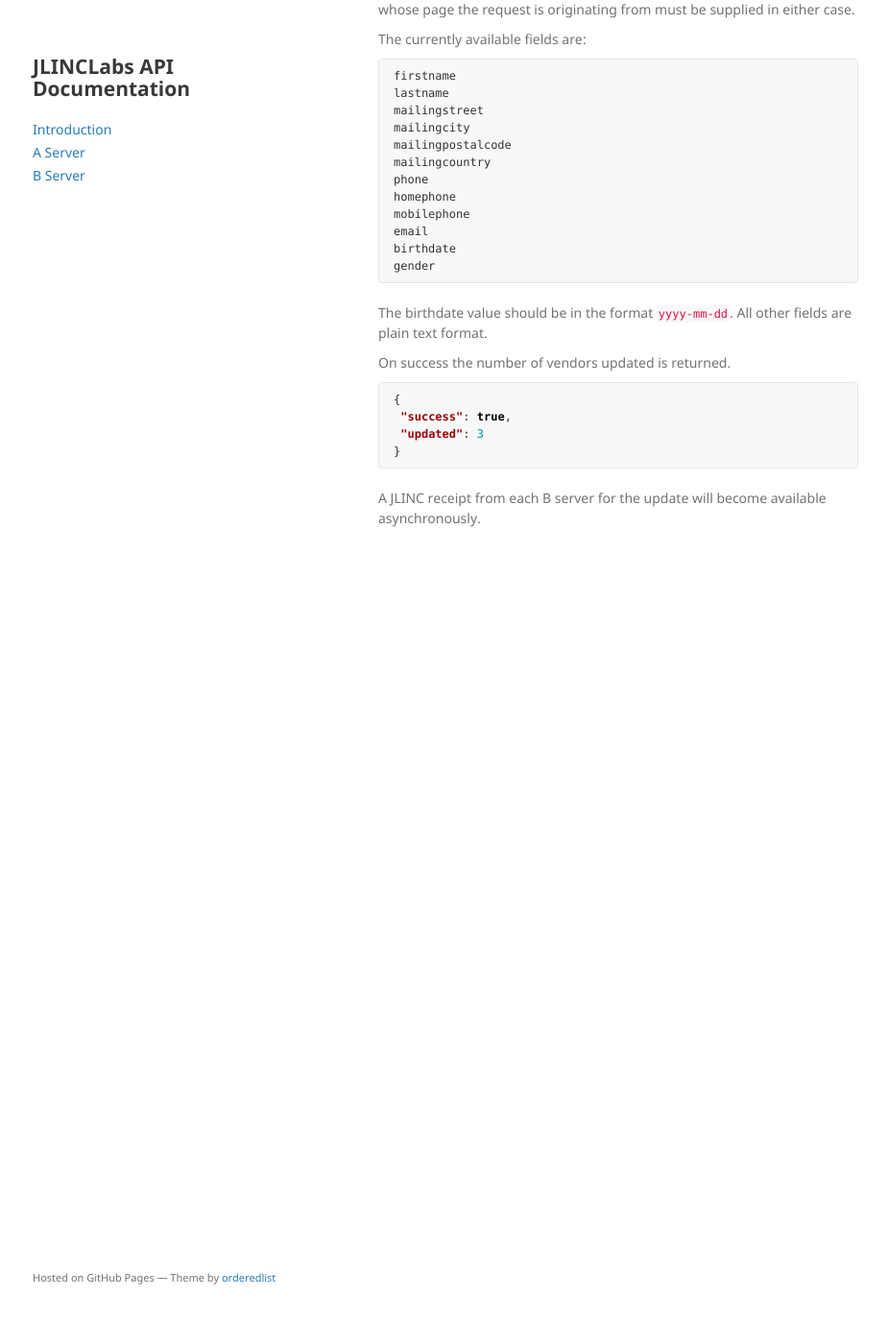
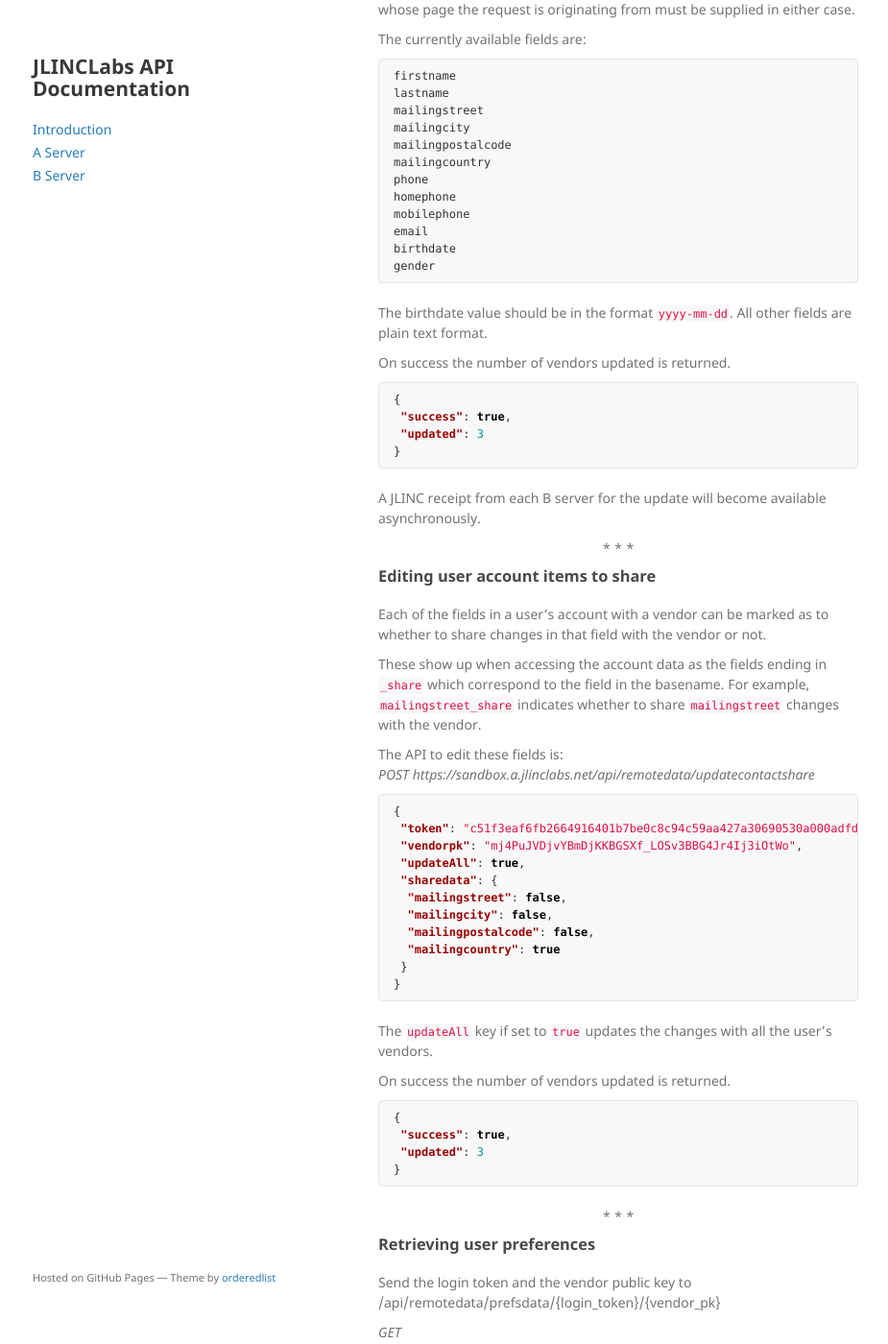
Before and after one commit to jlinclabs/apidocs, a Jekyll site: the page built from a_server.md, in a window 1280 px wide and 1400 px high, scrolled down 3930 px. Shown: the whole window at 96% size, without its empty margins (176-1101 px from the left). Built offline with Jekyll 4.4.1, drawn with Linux system fonts in a browser that asks for light colours; our own code applies the rules of GitHub Pages for plain Markdown files; before the commit the page ends 4540 px from its top, so only the background shows below that; some of the changed text lies outside the part shown.

Commit message:
Describe editing account data share fields, retrieving prefs data and updating prefs data.

````diff
--- a/a_server.md
+++ b/a_server.md
@@ -226,3 +226,92 @@ On success the number of vendors updated is returned.
 ```
 
 A JLINC receipt from each B server for the update will become available asynchronously.
+
+
+{% include starsep.html %}
+
+### Editing user account items to share
+Each of the fields in a user's account with a vendor can be marked as to whether to share changes in that field with the vendor or not.
+
+These show up when accessing the account data as the fields ending in `_share` which correspond to the field in the basename. For example, `mailingstreet_share` indicates whether to share `mailingstreet` changes with the vendor.
+
+The API to edit these fields is:
+_POST https://sandbox.a.jlinclabs.net/api/remotedata/updatecontactshare_
+```json
+{
+ "token": "c51f3eaf6fb2664916401b7be0c8c94c59aa427a30690530a000adfd944a33c2",
+ "vendorpk": "mj4PuJVDjvYBmDjKKBGSXf_LOSv3BBG4Jr4Ij3iOtWo",
+ "updateAll": true,
+ "sharedata": {
+  "mailingstreet": false,
+  "mailingcity": false,
+  "mailingpostalcode": false,
+  "mailingcountry": true
+ }
+}
+```
+
+The `updateAll` key if set to `true` updates the changes with all the user's vendors.
+
+On success the number of vendors updated is returned.
+
+```json
+{
+ "success": true,
+ "updated": 3
+}
+```
+
+{% include starsep.html %}
+
+### Retrieving user preferences
+
+Send the login token and the vendor public key to /api/remotedata/prefsdata/{login_token}/{vendor_pk}
+
+_GET https://sandbox.a.jlinclabs.net/api/remotedata/prefsdata/2dfb4668.../XxnnSLWq..._
+
+Returns:
+
+```json
+{
+ "success": true,
+ "prefsData": {
+  "emailmarketing": false,
+  "emailcomms": true
+  }
+}
+```
+
+Currently the `emailmarketing` and `emailcomms` fields are the only preference settings available.
+
+
+{% include starsep.html %}
+
+### Editing user preferences
+
+The API to edit preference fields is:
+_POST https://sandbox.a.jlinclabs.net/api/remotedata/updateprefsdata_
+```json
+{
+ "token": "c51f3eaf6fb2664916401b7be0c8c94c59aa427a30690530a000adfd944a33c2",
+ "vendorpk": "mj4PuJVDjvYBmDjKKBGSXf_LOSv3BBG4Jr4Ij3iOtWo",
+ "updateAll": true,
+ "data": {
+  "emailmarketing": true,
+  "emailcomms": true
+ }
+}
+```
+
+The `updateAll` key if set to `true` updates the changes with all the user's vendors.
+
+On success the number of vendors updated is returned.
+
+```json
+{
+ "success": true,
+ "updated": 3
+}
+```
+
+A JLINC receipt from each B server for the update will become available asynchronously.
````
